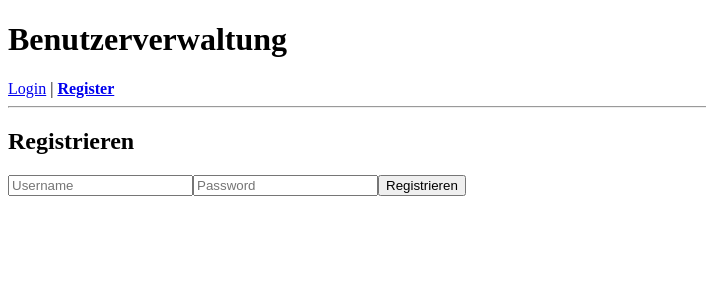
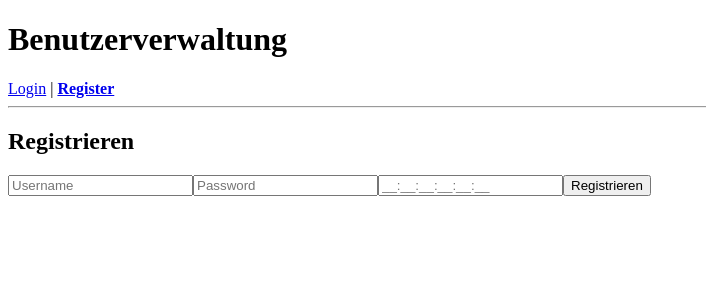
Before and after one commit to JD-GG/CarSync, an Angular app in the folder angular/: page /register in a window 1280 px wide. Shown: the top 300 px of the page, without its empty margins (0-706 px from the left). Built offline with nearby package versions, Linux system fonts and the light colour scheme.

Commit message:
added mac adress in registration

```diff
--- a/angular/src/app/components/register.component.html
+++ b/angular/src/app/components/register.component.html
@@ -2,6 +2,13 @@
   <h2>Registrieren</h2>
   <input [(ngModel)]="username" placeholder="Username">
   <input [(ngModel)]="password" type="password" placeholder="Password">
+  <input
+  [value]="mac"
+  (input)="formatMac($event)"
+  placeholder="__:__:__:__:__:__"
+  maxlength="17"
+  />
+
   <button (click)="onRegister()">Registrieren</button>
   <p>{{ message }}</p>
 </div>
--- a/angular/src/app/components/register.component.ts
+++ b/angular/src/app/components/register.component.ts
@@ -13,11 +13,17 @@ export class RegisterComponent {
   username = '';
   password = '';
   message = '';
+  mac = '';
 
+  formatMac(event: any) {
+  let value = event.target.value.replace(/[^A-Fa-f0-9]/g, ''); // nur Hex
+  let parts = value.match(/.{1,2}/g) || [];                    // in 2er-Gruppen teilen
+  this.mac = parts.join('').substr(0, 17);
+  }
   constructor(private auth: AuthService) {}
 
   onRegister() {
-    this.auth.register(this.username, this.password).subscribe({
+    this.auth.register(this.username, this.password, this.mac).subscribe({
       next: () => this.message = 'Registrierung erfolgreich!',
       error: err => this.message = err.error?.error || 'Registrierung fehlgeschlagen'
     });
--- a/angular/src/services/auth.service.ts
+++ b/angular/src/services/auth.service.ts
@@ -13,7 +13,7 @@ export class AuthService {
     return this.http.post(`${this.apiUrl}/login`, { username, password });
   }
 
-  register(username: string, password: string) {
-    return this.http.post(`${this.apiUrl}/register`, { username, password });
+  register(username: string, password: string, mac: string,) {
+    return this.http.post(`${this.apiUrl}/register`, { username, password, mac });
   }
 }
```
Also changed, not shown: 1 other file (tests, documents, lock files or other folders).
